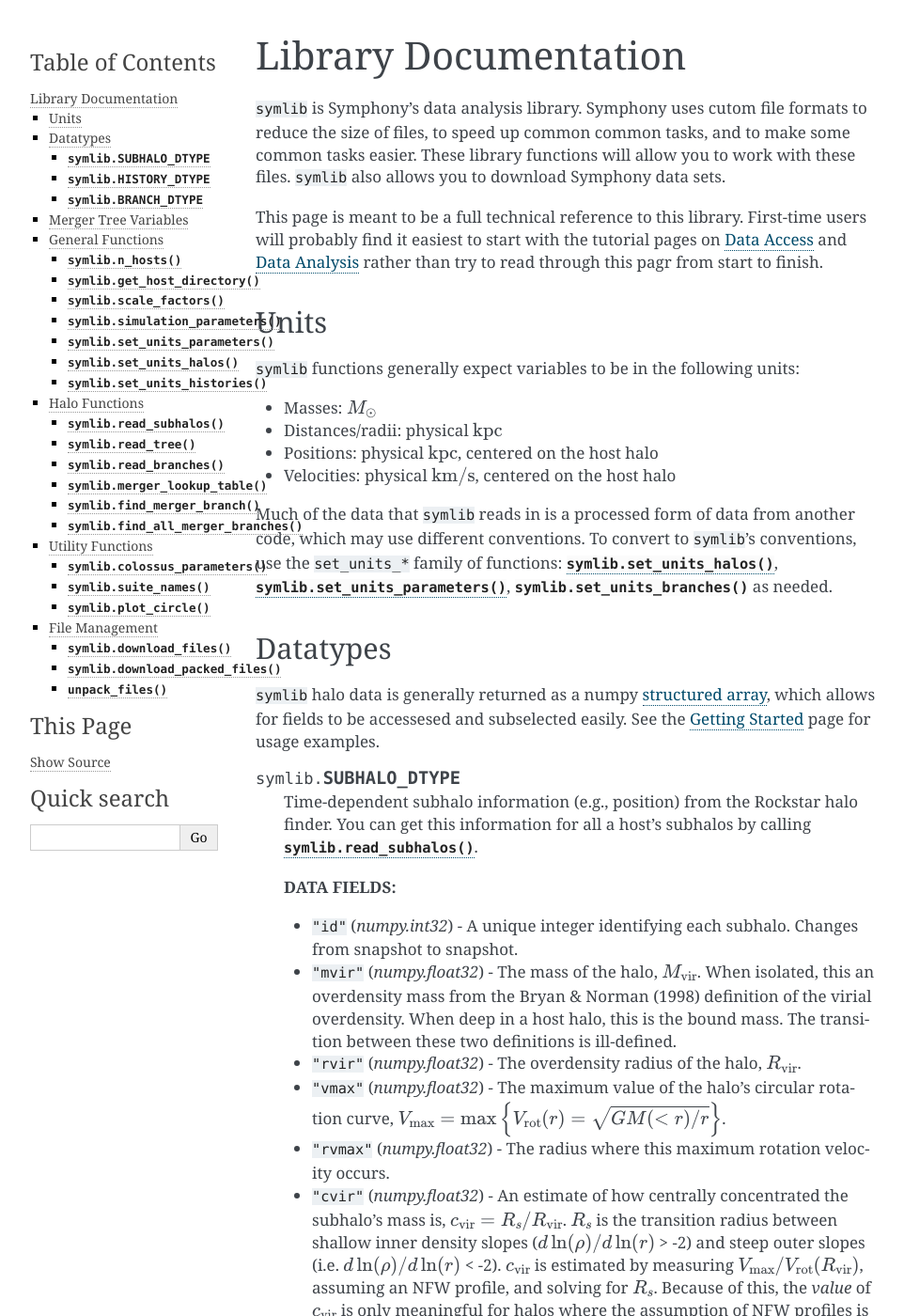
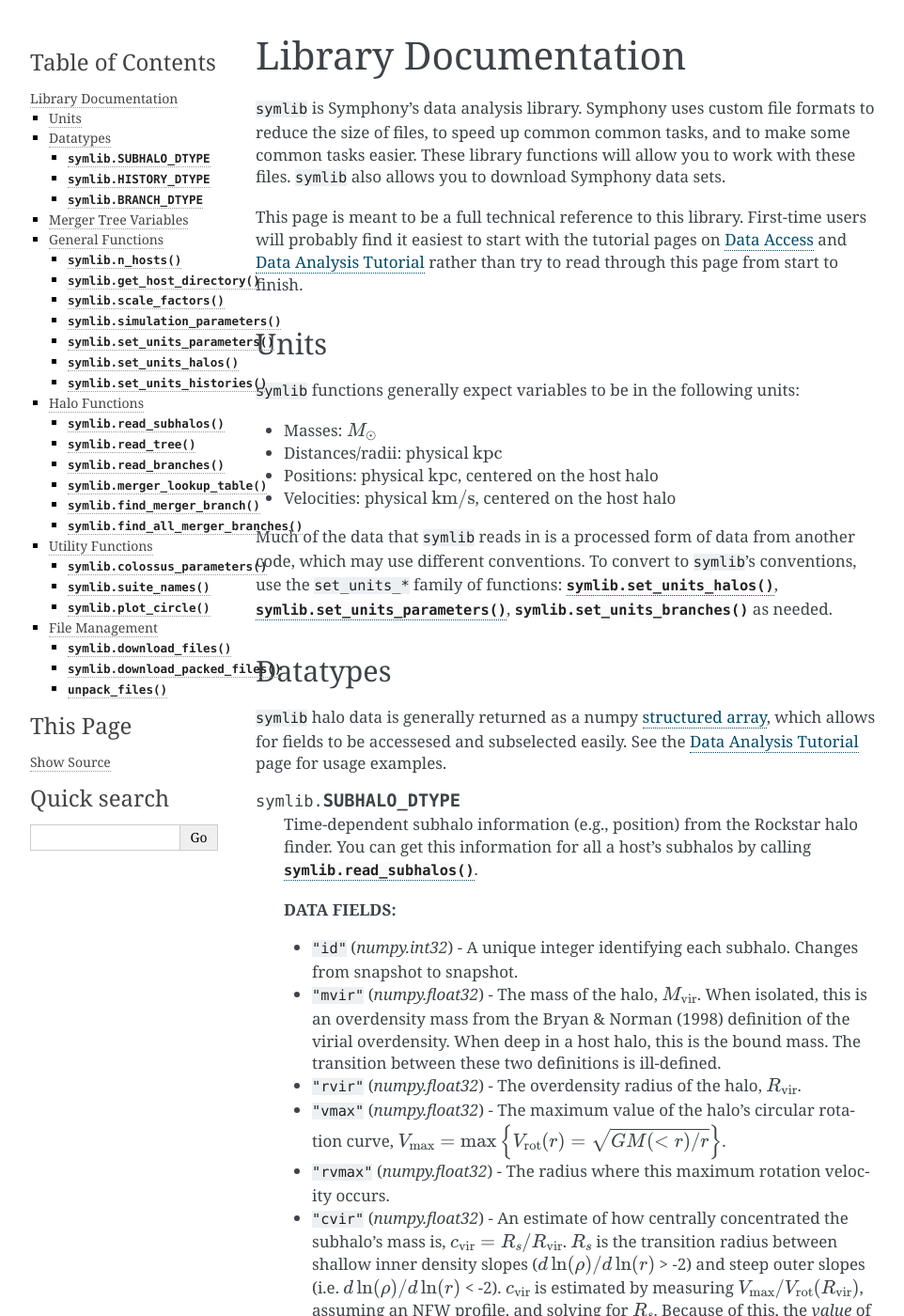
Before and after one commit to phil-mansfield/symphony, a Sphinx documentation site: the page built from docs/source/symlib_documentation.rst, in a window 1280 px wide and 1400 px high. Shown: the whole window at 94% size, without its empty margins (148-1110 px from the left). Built offline with Sphinx 7.4.7, drawn with Linux system fonts in a browser that asks for light colours; some of the changed text lies outside the part shown.

Commit message:
Edited symlib documentation, pointed links to correct page

```diff
--- a/docs/source/symlib_documentation.rst
+++ b/docs/source/symlib_documentation.rst
@@ -1,9 +1,9 @@
 Library Documentation
 =====================
 
-``symlib`` is Symphony's data analysis library. Symphony uses cutom file formats to reduce the size of files, to speed up common common tasks, and to make some common tasks easier. These library functions will allow you to work with these files. ``symlib`` also allows you to download Symphony data sets.
+``symlib`` is Symphony's data analysis library. Symphony uses custom file formats to reduce the size of files, to speed up common common tasks, and to make some common tasks easier. These library functions will allow you to work with these files. ``symlib`` also allows you to download Symphony data sets.
 
-This page is meant to be a full technical reference to this library. First-time users will probably find it easiest to start with the tutorial pages on :doc:`Data Access <data_access>` and :doc:`Data Analysis <getting_started>` rather than try to read through this pagr from start to finish.
+This page is meant to be a full technical reference to this library. First-time users will probably find it easiest to start with the tutorial pages on :doc:`Data Access <data_access>` and :doc:`Data Analysis Tutorial <getting_started>` rather than try to read through this page from start to finish.
 
 Units
 -----
@@ -20,7 +20,7 @@
 Datatypes
 ---------
 
-``symlib`` halo data is generally returned as a numpy `structured array <https://numpy.org/doc/stable/user/basics.rec.html>`_, which allows for fields to be accessesed and subselected easily. See the :doc:`Getting Started <getting_started>` page for usage examples.
+``symlib`` halo data is generally returned as a numpy `structured array <https://numpy.org/doc/stable/user/basics.rec.html>`_, which allows for fields to be accessesed and subselected easily. See the :doc:`Data Analysis Tutorial <getting_started>` page for usage examples.
 
 .. data:: symlib.SUBHALO_DTYPE
 
@@ -30,7 +30,7 @@
 
     * ``"id"`` (*numpy.int32*) - A unique integer identifying each subhalo. Changes from snapshot to snapshot.
 
-    * ``"mvir"``  (*numpy.float32*) - The mass of the halo, :math:`M_{\rm vir}`. When isolated, this an overdensity mass from the Bryan & Norman (1998) definition of the virial overdensity. When deep in a host halo, this is the bound mass. The transition between these two definitions is ill-defined.
+    * ``"mvir"``  (*numpy.float32*) - The mass of the halo, :math:`M_{\rm vir}`. When isolated, this is an overdensity mass from the Bryan & Norman (1998) definition of the virial overdensity. When deep in a host halo, this is the bound mass. The transition between these two definitions is ill-defined.
 
     * ``"rvir"`` (*numpy.float32*) - The overdensity radius of the halo, :math:`R_{\rm vir}`.
 
@@ -45,6 +45,7 @@
     * ``"v"`` (*numpy.float32*) - :math:`v`, The velocity of the subhalo.
 
     * ``"ok"`` (*bool*) - True if the subhalo exists during the specified snapshot and False otherwise.
+
 
 .. data:: symlib.HISTORY_DTYPE
 
@@ -86,6 +88,7 @@
 
     * ``"first_infall_snap"`` (*numpy.int32*) - If ``"preprocess"`` is non-negative, the snapshot when this branch first fell into a halo of the branch pointed to by ``"preprocess"``.
 
+
 Merger Tree Variables
 ---------------------
 
@@ -103,11 +106,11 @@
 
 * ``"snap"`` -  This halo's snapshot.
 
-* ``"next_co_prog"`` - The depth-first ID (``dfid``, not ``id``) of this halo's co-progenitor, if it exists. If this halo doesn't have a co-progenitor, this variable is -1. See :doc:`Getting Started <getting_started>` for a description of what this is.
+* ``"next_co_prog"`` - The depth-first ID (``dfid``, not ``id``) of this halo's co-progenitor, if it exists. If this halo doesn't have a co-progenitor, this variable is -1. See :doc:`Intro to Merger Trees <intro_to_merger_trees>` for a description of what this is.
 
 * ``"mvir"`` -  The mass of the halo, :math:`M_{\rm vir}`. When isolated, this an overdensity mass from the Bryan & Norman (1998) definition of the virial overdensity. When deep in a host halo, this is the bound mass. The transition between these two definitions is ill-defined.
 
-* ``"rs"`` - The NFW scale radius of the halo, :math:`R_s`. Units are comoving :math:`h^{-1}{\rm kpc}`
+* ``"rs"`` - The NFW scale radius of the halo, :math:`R_s`. Units are comoving :math:`h^{-1}{\rm kpc}`.
 
 * ``"vmax"`` -  The maximum value of the halo's circular rotation curve, :math:`V_{\rm max} = {\rm max}\left\{V_{\rm rot}(r) = \sqrt{G M(<r)/r}\right\}`. Units are physical km/s.
 
@@ -119,7 +122,7 @@
 
 * ``"xoff"`` - The distance between the center of mass and the densest part fo the halo. units are comoving :math:`h^{-1}{\rm kpc}`.
 
-* ``"spin_bullock"`` - Unitless paramater that tracks the specific anular momentum of the halo. :math:`|\vec{J}|/(\sqrt{2}\,M_{\rm vir}\,V_{\rm vir}\,R_{\rm vir})`
+* ``"spin_bullock"`` - Unitless paramater that tracks the specific anular momentum of the halo. :math:`|\vec{J}|/(\sqrt{2}\,M_{\rm vir}\,V_{\rm vir}\,R_{\rm vir})`.
 
 * ``"c_to_a"`` - The unitless minor-to-major axis ratio of the halo.
 
@@ -133,7 +136,7 @@
 
 * ``"v"`` - A 3-vector, :math:`\vec{v}`, giving the velocity of the halo in physical km/s.
 
-* ``"j"`` - A 3-vector, :math:`\vec{J}`, giving the angular momentum of the halo in physical :math:`h^{-2}M_\odot\cdot{\rm Mpc}\cdot{\rm km/s}`
+* ``"j"`` - A 3-vector, :math:`\vec{J}`, giving the angular momentum of the halo in physical :math:`h^{-2}M_\odot\cdot{\rm Mpc}\cdot{\rm km/s}`.
 
 * ``"a"`` - A 3-vector, :math:`\vec{A}`, pointing in the direction of the halo's major axis with length equal to that major axis. Units are comoving :math:`h^{-1}{\rm kpc}`.
 
@@ -148,6 +151,7 @@
     :param str suite_name: The name of the simulation suite.
     :rtype: int
 
+
 .. function:: symlib.get_host_directory(base_dir, suite_name, halo_name)
 
     Returns the name of a simulation directory given the base directory that all the suites are stored in, the suite, and the halo name. The halo name can either be the literal halo name (e.g., ``"Halo023"``) or a number in the range :math:`[0,\,N_{\rm host})`. This can be combined with :func:`symlib.n_hosts` to loop over all the hosts in a suite.
@@ -158,6 +162,7 @@
     :type halo_name: str or int
     :rtype: str, the name of the host's simulation directory.
 
+
 .. function:: symlib.scale_factors(sim_dir)
 
     Returns an array of the scale factors, :math:`a(z)`, of each of snapshot. Sorted from earliest to latest.
@@ -165,7 +170,8 @@
     The scale factor arrays of two simulations in different suites may be different from one another. The scale factor arrays of two simulations in the same suite sometimes also slightly differ, depending on whether simulations needed to be restarted midway through.
 
     :param str sim_dir: The directory of the target host halo.
-    :rtype: ``np.array`` containing the scale factors of each snapshot in the simulation
+    :rtype: ``np.array`` containing the scale factors of each snapshot in the simulation.
+
 
 .. function:: symlib.simulation_parameters(dim_dir)
 
@@ -215,6 +221,7 @@
    :param np.array scale: An array of the scale factors of each snapshot (see :func:`symlib.scale_factors`)
    :param dict param: The simulation parameters (see :func:`symlib.simulation_parameters`)
 
+
 .. function:: symlib.set_units_histories(hist, scale, param)
 
    Converts the units of an ``np.array`` with type :data:`symlib.HISTORY_DTYPE` to ``symlib``'s default units. All masses will be in units of :math:`M_\odot`, all positions and radii will be units of physical :math:`{\rm kpc}`. Positions will be centered on the first halo in the array at the given snapshot. Velocities will be in physical :math:`{\rm km/s}` and similarly centered on the velocity of the first halo at each snapshot.
@@ -224,6 +231,7 @@
    :param symlib.HISTORY_DTYPE np.array h: Array of subhalo histories (see :func:`symlib.read_subhalos`).
    :param np.array scale: An array of the scale factors of each snapshot (see :func:`symlib.scale_factors`)
    :param dict param: The simulation parameters (see :func:`symlib.simulation_parameters`)
+
 
 Halo Functions
 --------------
@@ -245,26 +253,29 @@
     :param bool include_false_selections=False: Controls whether subhalos which only have :math:`M_{\rm peak}` above the catalog cutoff due toa consistent-trees error are included (``True``) or excluded (``False``).
     :rtype: (``h``, ``hist``): ``h`` is a :data:`symlib.SUBHALO_DTYPE` ``np.array`` with shape (:math:`N_{\rm subhalos}`, :math:`N_{\rm snaps}`), ``hist`` is is a :data:`symlib.HISTORY_DTYPE` ``np.array`` with length :math:`N_{\rm subhalos}`.
 
+
 .. function:: symlib.read_tree(sim_dir, var_names)
 
    Reads the time-dependent properties of every halo in the simulation, not just the subhalos of the target host in a "depth-first merger tree" format.
 
    The user supplies a list of variable names and a single, 1D array is returned for each variable. Each element of each array is a halo at a specific snapshot, and these arrays are ordered in a way that encodes which halos evolve and merge into which other halos. To decode this structure, you will need to use the results of :func:`symlib.read_branches`, which breaks the tree into smaller structures, or "branches."
 
-   The full strucutre of this merger tree is too large of a topic to be covered here. A writeup can be found on the :doc:`Getting Started <getting_started>` page.
+   The full strucutre of this merger tree is too large of a topic to be covered here. A writeup can be found on the :doc:`Intro to Merger Trees <intro_to_merger_trees>` page.
 
    :param str sim_dir: The directory of the target host halo.
    :param str list var_names: The names of variables.
    :rtype: tuple of ``np.array``, one for each element in ``var_names``.
 
+
 .. function:: symlib.read_branches(sim_dir)
 
    Reads information about the time-independent properties of every halo in the simulation, not just the subhalos of target host. Each element corresonds to a single branch in the tree (i.e. the evolution of a single halo over time) and gives information on the properties and location of the branch.
 
-   The full strucutre of this merger tree is too large of a topic to be covered here. A writeup can be found on the :doc:`Getting Started <getting_started>` page.
+   The full strucutre of this merger tree is too large of a topic to be covered here. A writeup can be found on the :doc:`Intro to Merger Trees <intro_to_merger_trees>` page.
 
    :param str sim_dir: The directory of the target host halo.
    :rtype: :data:`symlib.BRANCH_DTYPE` ``np.array``
+
 
 .. function:: symlib.merger_lookup_table(b, dfid)
 
@@ -275,15 +286,17 @@
    :param int np.array dfid:
    :rtype: int np.array
 
+
 .. function:: symlib.find_merger_branch(lookup_table, co_prog)
 
-   Searches for the index of the branch corresponding of a given merging subhalo. The subhalo is identified by a "co-progenitor" ID. See the writeup in :doc:`Getting Started <getting_started>` for more discussion on what this means.
+   Searches for the index of the branch corresponding of a given merging subhalo. The subhalo is identified by a "co-progenitor" ID. See the writeup in :doc:`Intro to Merger Trees <intro_to_merger_trees>` for more discussion on what this means.
 
    In practice, most users will want to use :func:`symlib.find_all_merger_branches`.
 
    :param int np.array lookup_table: A look up table, as created by :func:`symlib.merger_lookup_table`.
    :param int co_prog: a single "co-progenitor depth-first ID" (``"next_co_prog"`` in calls to :func:`read_tree`).
    :rtype: int
+
 
 .. function:: symlib.find_all_merger_branches(b, lookup_table, co_prog, i)
 
@@ -314,6 +327,7 @@
 
    :rtype: string list
 
+
 .. function:: symlib.plot_circle(ax, x, y, r, **kwargs)
 
    Plots the a circle to a given `matplotlib.pyplot.Axes <https://matplotlib.org/stable/api/axes_api.html#the-axes-class>`_. This is a convenience function that helps with example code in the tutorial.
@@ -325,12 +339,13 @@
    :param float y: The :math:`y` coordinate of the circle.
    :param float r: The radius of the circle.
 
+
 File Management
 ---------------
 
 .. function:: symlib.download_files(user, password, suite, halo_name, base_out_dir, target="halos", logging=True)
 
-   Downloads data associated with a set of halos/suites. See :doc:`Getting Started <getting_started>` for usage examples.
+   Downloads data associated with a set of halos/suites. See :doc:`Data Access <data_access>` for usage examples.
 
    This download has two stages. First, all the data is downloaded in "packed" ``tar`` files. Once this finishes, all the ``tar`` files are expanded into data directories and deleted. This first step is handled with :func:`symlib.download_packed_files()` and the second with :func:`symlib.unpack_files()`. If you are running a large download job that stops halfway and don't want to repeat work when you restart it, you can use these two functions do do it.
 
@@ -343,6 +358,7 @@
    :param base_out_dir: The directory where data is stored.
    :param target="halos": What type of data to download. Possible options are ``"halos"`` and ``"trees"``.
    :param logging=True: True if you would like output printed telling the user what stage in the download they are at and False if you would like to turn off as much printing as possible.
+
 
 .. function:: symlib.download_packed_files(user, password, suite, halo_name, base_out_dir, target="halos", logging=True)
 
```
Also changed, not shown: other parts of docs/source/symlib_documentation.rst (+3 -2 lines).
